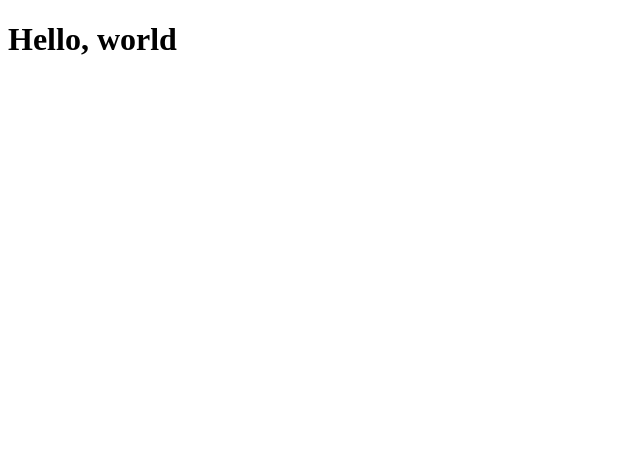
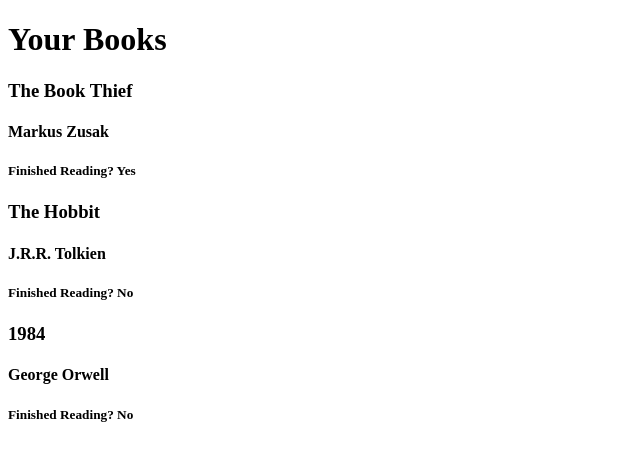
Before and after one commit to yashbellam97/Personal-Library, a React (Create React App) app: page / in a window 1280 px wide. Shown: the top 460 px of the page, without its empty margins (0-640 px from the left). Built offline with nearby package versions, Linux system fonts and the light colour scheme.

Commit message:
Add Book and BookList components

```diff
--- a/src/App.js
+++ b/src/App.js
@@ -1,8 +1,12 @@
 import React from "react";
+
+import BookList from "./components/BookList";
 
 function App() {
     return (
-        <h1>Hello, world</h1>
+        <div>
+            <BookList />
+        </div>
     );
 }
 
--- /dev/null
+++ b/src/components/Book.js
@@ -0,0 +1,13 @@
+import React from "react";
+
+function Book(props) {
+    return (
+        <div>
+            <h3>{props.details.bookName}</h3>
+            <h4>{props.details.author}</h4>
+            <h5>Finished Reading? {props.details.haveRead ? "Yes" : "No"}</h5>
+        </div>
+    );
+}
+
+export default Book;
--- /dev/null
+++ b/src/components/BookList.js
@@ -0,0 +1,45 @@
+import React from "react";
+
+import Book from "./Book";
+
+class BookList extends React.Component {
+    constructor() {
+        super();
+        this.state = {
+            books: booksData
+        }
+    }
+    render() {
+        const bookList = this.state.books.map((book) => <Book key={book.bookId} details={book}/>)
+        console.log(bookList);
+        return (
+            <div>
+                <h1>Your Books</h1>
+                {bookList}
+            </div>
+        );
+    }
+}
+
+export default BookList;
+
+let booksData = [
+    {
+        bookId: 1,
+        bookName: "The Book Thief",
+        author: "Markus Zusak",
+        haveRead: true
+    },
+    {
+        bookId: 2,
+        bookName: "The Hobbit",
+        author: "J.R.R. Tolkien",
+        haveRead: false
+    },
+    {
+        bookId: 3,
+        bookName: "1984",
+        author: "George Orwell",
+        haveRead: false
+    }
+]
```
